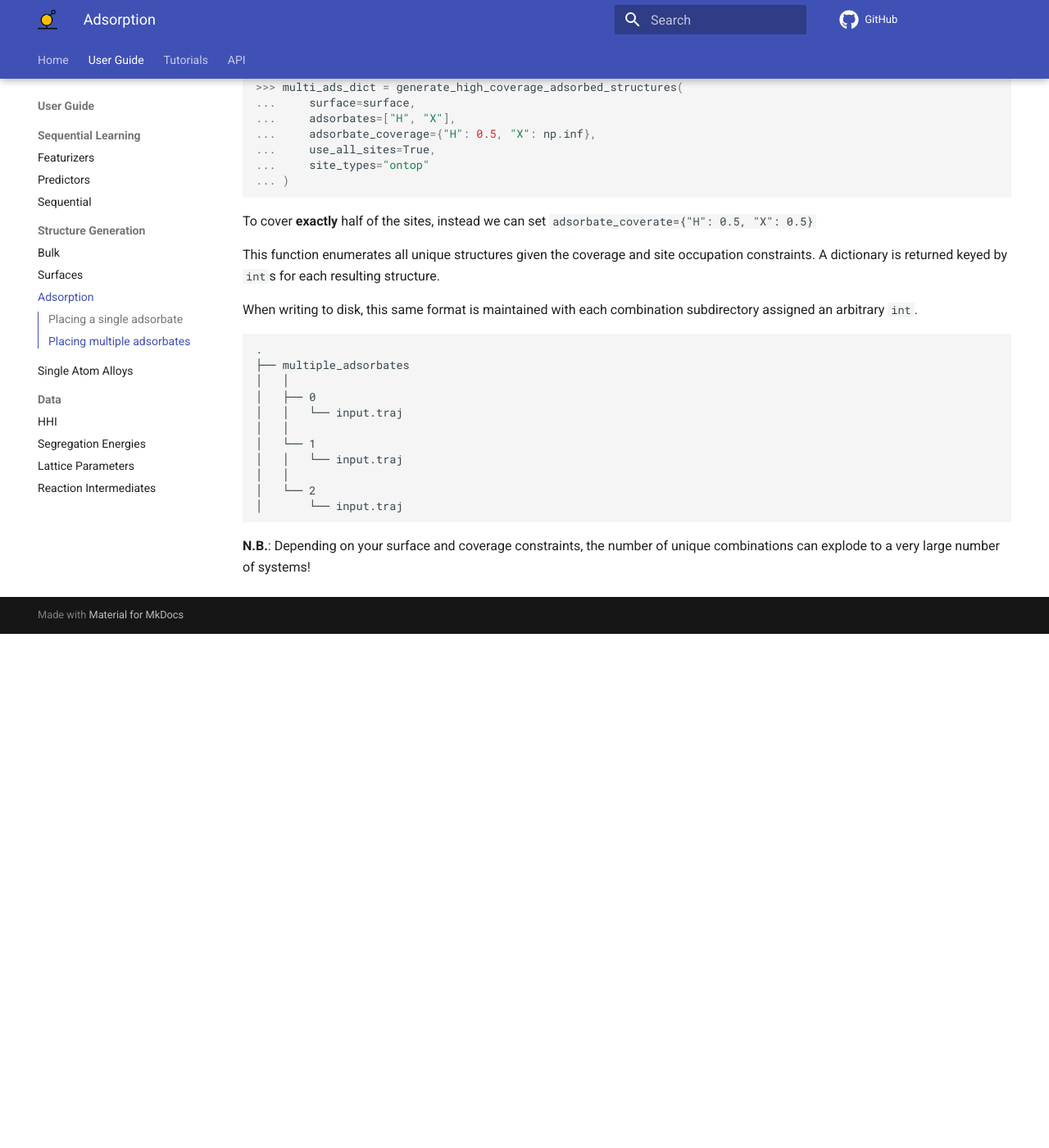
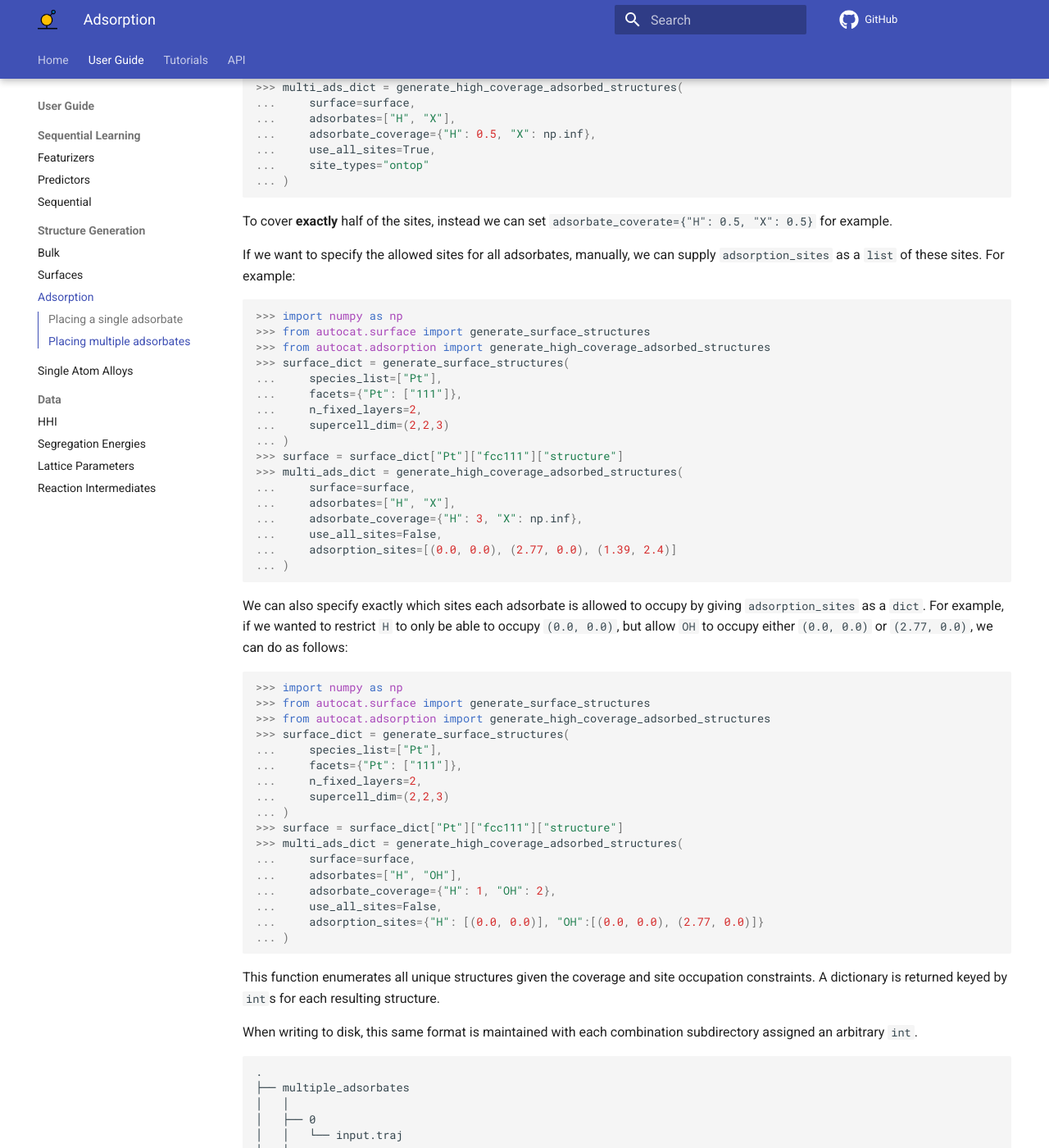
Before and after one commit to aced-differentiate/auto_cat, an MkDocs documentation site: the page built from docs/User_Guide/Structure_Generation/adsorption.md, in a window 1280 px wide and 1400 px high, scrolled down 4477 px. Shown: the whole window at 82% size. Built offline with MkDocs 1.6.1 and Material for MkDocs 9.7.7, drawn with Linux system fonts in a browser that asks for light colours; comment, search, counter and statistics services are not loaded; before the commit the page ends 5250 px from its top, so only the background shows below that.

Commit message:
add desc for specifying ads sites in gen high cov

````diff
--- a/docs/User_Guide/Structure_Generation/adsorption.md
+++ b/docs/User_Guide/Structure_Generation/adsorption.md
@@ -241,7 +241,55 @@ it will cover **up to** half of the top sites with `H`.
 ```
 
 To cover **exactly** half of the sites, instead we can set
-`adsorbate_coverate={"H": 0.5, "X": 0.5}`
+`adsorbate_coverate={"H": 0.5, "X": 0.5}` for example.
+
+If we want to specify the allowed sites for all adsorbates, manually,
+we can supply `adsorption_sites` as a `list` of these sites. For example:
+
+```py
+>>> import numpy as np
+>>> from autocat.surface import generate_surface_structures
+>>> from autocat.adsorption import generate_high_coverage_adsorbed_structures
+>>> surface_dict = generate_surface_structures(
+...     species_list=["Pt"],
+...     facets={"Pt": ["111"]},
+...     n_fixed_layers=2,
+...     supercell_dim=(2,2,3)
+... )
+>>> surface = surface_dict["Pt"]["fcc111"]["structure"]
+>>> multi_ads_dict = generate_high_coverage_adsorbed_structures(
+...     surface=surface,
+...     adsorbates=["H", "X"],
+...     adsorbate_coverage={"H": 3, "X": np.inf},
+...     use_all_sites=False,
+...     adsorption_sites=[(0.0, 0.0), (2.77, 0.0), (1.39, 2.4)]
+... )
+```
+
+We can also specify exactly which sites each adsorbate is allowed to
+occupy by giving `adsorption_sites` as a `dict`. For example, if we wanted
+to restrict `H` to only be able to occupy `(0.0, 0.0)`, but allow
+`OH` to occupy either `(0.0, 0.0)` or `(2.77, 0.0)`, we can do as follows:
+
+```py
+>>> import numpy as np
+>>> from autocat.surface import generate_surface_structures
+>>> from autocat.adsorption import generate_high_coverage_adsorbed_structures
+>>> surface_dict = generate_surface_structures(
+...     species_list=["Pt"],
+...     facets={"Pt": ["111"]},
+...     n_fixed_layers=2,
+...     supercell_dim=(2,2,3)
+... )
+>>> surface = surface_dict["Pt"]["fcc111"]["structure"]
+>>> multi_ads_dict = generate_high_coverage_adsorbed_structures(
+...     surface=surface,
+...     adsorbates=["H", "OH"],
+...     adsorbate_coverage={"H": 1, "OH": 2},
+...     use_all_sites=False,
+...     adsorption_sites={"H": [(0.0, 0.0)], "OH":[(0.0, 0.0), (2.77, 0.0)]}
+... )
+```
 
 This function enumerates all unique structures given the coverage and site
 occupation constraints. A dictionary is returned keyed by `int`s for each
````
